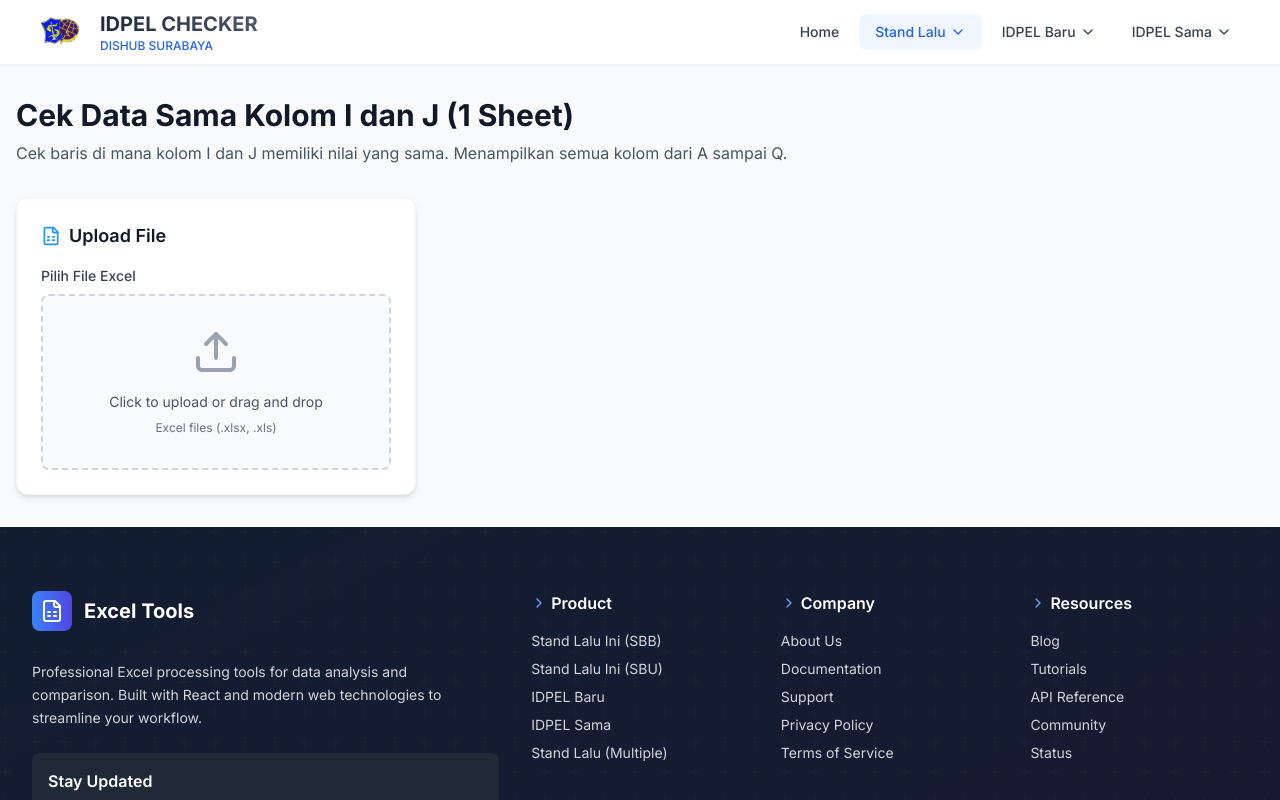
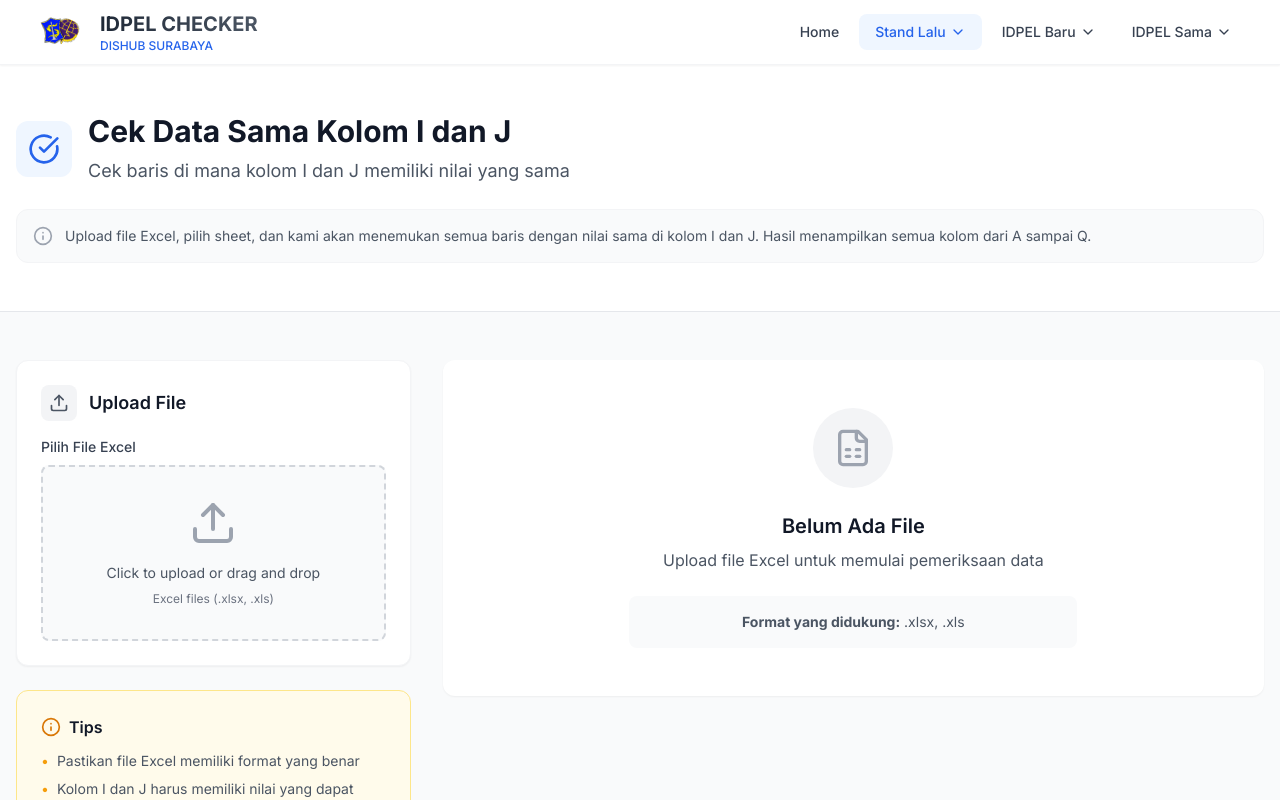
Before and after one commit to Mojoxz/IDPELCEKTERBARU, a React (Vite) app: page /stand-lalu-ini-sbb in a window 1280 px wide. Shown: the top 800 px of the page. Built offline with nearby package versions, Linux system fonts and the light colour scheme.

Commit message:
perubahan untuk PAGE sbb agar lebih baik

```diff
--- a/src/features/standLaluIniSBB/StandLaluIniSBBPage.jsx
+++ b/src/features/standLaluIniSBB/StandLaluIniSBBPage.jsx
@@ -1,5 +1,5 @@
 import { useState } from 'react';
-import { Download, FileSpreadsheet } from 'lucide-react';
+import { Download, FileSpreadsheet, CheckCircle, AlertCircle, Info, Upload, ChevronRight, Sparkles } from 'lucide-react';
 import FileUpload from '../../components/ui/FileUpload';
 import LoadingSpinner from '../../components/ui/LoadingSpinner';
 import Alert from '../../components/ui/Alert';
@@ -90,22 +90,47 @@ const StandLaluIniSBBPage = () => {
   };
 
   return (
-    <div className="max-w-7xl mx-auto px-4 py-8">
-      <div className="mb-8 animate-fade-in">
+    <div className="min-h-screen bg-gray-50">
+      {/* Simplified Header */}
+      <div className="bg-white border-b border-gray-200">
+        <div className="max-w-7xl mx-auto px-4 py-12">
+          <div className="flex items-center mb-6">
+            <div className="bg-blue-50 p-3 rounded-xl mr-4">
+              <CheckCircle className="h-8 w-8 text-blue-600" />
+            </div>
+            <div>
               <h1 className="text-3xl font-bold text-gray-900 mb-2">
-          Cek Data Sama Kolom I dan J (1 Sheet)
+                Cek Data Sama Kolom I dan J
               </h1>
-        <p className="text-gray-600">
-          Cek baris di mana kolom I dan J memiliki nilai yang sama. Menampilkan semua kolom dari A sampai Q.
+              <p className="text-gray-600 text-lg">
+                Cek baris di mana kolom I dan J memiliki nilai yang sama
               </p>
             </div>
+          </div>
 
-      <div className="grid grid-cols-1 lg:grid-cols-3 gap-6">
+          {/* Simple Info Bar */}
+          <div className="bg-gray-50 rounded-xl p-4 border border-gray-100">
+            <div className="flex items-center">
+              <Info className="h-5 w-5 text-gray-400 mr-3" />
+              <p className="text-gray-600 text-sm">
+                Upload file Excel, pilih sheet, dan kami akan menemukan semua baris dengan nilai sama di kolom I dan J.
+                Hasil menampilkan semua kolom dari A sampai Q.
+              </p>
+            </div>
+          </div>
+        </div>
+      </div>
+
+      <div className="max-w-7xl mx-auto px-4 py-12">
+        <div className="grid grid-cols-1 lg:grid-cols-3 gap-8">
           {/* Input Section */}
           <div className="lg:col-span-1 space-y-6">
-          <div className="card animate-slide-up">
-            <h2 className="text-lg font-semibold mb-4 flex items-center">
-              <FileSpreadsheet className="mr-2 h-5 w-5 text-primary-500" />
+            {/* File Upload Card */}
+            <div className="bg-white rounded-xl shadow-sm p-6 border border-gray-100">
+              <h2 className="text-lg font-semibold text-gray-900 mb-4 flex items-center">
+                <div className="bg-gray-100 p-2 rounded-lg mr-3">
+                  <Upload className="h-5 w-5 text-gray-600" />
+                </div>
                 Upload File
               </h2>
               <FileUpload
@@ -115,13 +140,17 @@ const StandLaluIniSBBPage = () => {
               />
             </div>
 
+            {/* Sheet Selection Card */}
             {sheetNames.length > 0 && (
-            <div className="card animate-slide-up">
-              <h3 className="text-sm font-medium mb-2">Pilih Sheet</h3>
+              <div className="bg-white rounded-xl shadow-sm p-6 border border-gray-100 animate-slide-up">
+                <h3 className="text-lg font-semibold text-gray-900 mb-4 flex items-center">
+                  <FileSpreadsheet className="h-5 w-5 text-gray-600 mr-2" />
+                  Pilih Sheet
+                </h3>
                 <select
                   value={selectedSheet}
                   onChange={(e) => setSelectedSheet(e.target.value)}
-                className="input-field"
+                  className="w-full px-4 py-3 border border-gray-200 rounded-lg focus:ring-2 focus:ring-blue-500 focus:border-blue-500 transition-colors"
                 >
                   <option value="">-- Pilih Sheet --</option>
                   {sheetNames.map(name => (
@@ -132,30 +161,69 @@ const StandLaluIniSBBPage = () => {
                 <button
                   onClick={handleProcess}
                   disabled={!selectedSheet || loading}
-                className="btn btn-primary w-full mt-4"
+                  className="w-full mt-4 bg-blue-600 text-white font-medium py-3 px-4 rounded-lg hover:bg-blue-700 transition-colors flex items-center justify-center disabled:opacity-50 disabled:cursor-not-allowed"
                 >
+                  {loading ? (
+                    <LoadingSpinner text="Memproses..." />
+                  ) : (
+                    <>
                       Periksa Sheet
+                      <ChevronRight className="ml-2 h-5 w-5" />
+                    </>
+                  )}
                 </button>
               </div>
             )}
 
+            {/* Download Card */}
             {processedData && (
-            <div className="card animate-slide-up bg-primary-50 border-primary-200">
+              <div className="bg-green-50 rounded-xl p-6 border border-green-200 animate-slide-up">
+                <div className="flex items-center mb-4">
+                  <div className="bg-green-100 p-2 rounded-lg mr-3">
+                    <CheckCircle className="h-5 w-5 text-green-600" />
+                  </div>
+                  <h3 className="text-lg font-semibold text-gray-900">Hasil Ditemukan</h3>
+                </div>
+                <p className="text-gray-600 mb-4">
+                  {processedData.length} baris dengan nilai sama di kolom I dan J
+                </p>
                 <button
                   onClick={handleDownload}
-                className="btn btn-success w-full flex items-center justify-center"
+                  className="w-full bg-green-600 text-white font-medium py-3 px-4 rounded-lg hover:bg-green-700 transition-colors flex items-center justify-center"
                 >
-                <Download className="mr-2 h-4 w-4" />
+                  <Download className="mr-2 h-5 w-5" />
                   Simpan Hasil ke Excel
                 </button>
               </div>
             )}
+
+            {/* Tips Card */}
+            <div className="bg-amber-50 rounded-xl p-6 border border-amber-200">
+              <div className="flex items-center mb-3">
+                <Info className="h-5 w-5 text-amber-600 mr-2" />
+                <h3 className="font-semibold text-gray-900">Tips</h3>
+              </div>
+              <ul className="text-sm text-gray-600 space-y-2">
+                <li className="flex items-start">
+                  <span className="text-amber-500 mr-2">•</span>
+                  Pastikan file Excel memiliki format yang benar
+                </li>
+                <li className="flex items-start">
+                  <span className="text-amber-500 mr-2">•</span>
+                  Kolom I dan J harus memiliki nilai yang dapat dibandingkan
+                </li>
+                <li className="flex items-start">
+                  <span className="text-amber-500 mr-2">•</span>
+                  Hasil akan menampilkan semua kolom dari A sampai Q
+                </li>
+              </ul>
+            </div>
           </div>
 
           {/* Results Section */}
           <div className="lg:col-span-2">
             {alert && (
-            <div className="mb-4 animate-fade-in">
+              <div className="mb-6 animate-fade-in">
                 <Alert
                   type={alert.type}
                   title={alert.title}
@@ -165,20 +233,41 @@ const StandLaluIniSBBPage = () => {
               </div>
             )}
 
-          {loading && <LoadingSpinner text="Memproses file..." />}
+            {loading && (
+              <div className="bg-white rounded-xl shadow-sm p-12 flex flex-col items-center justify-center">
+                <LoadingSpinner text="Memproses file..." />
+              </div>
+            )}
 
             {processedData && (
-            <div className="card animate-slide-up">
-              <h3 className="text-lg font-semibold mb-4">
-                Hasil ({processedData.length} baris)
+              <div className="bg-white rounded-xl shadow-sm overflow-hidden animate-slide-up">
+                <div className="bg-gray-50 border-b border-gray-200 p-6">
+                  <h3 className="text-lg font-semibold text-gray-900 flex items-center">
+                    <CheckCircle className="h-5 w-5 text-green-600 mr-2" />
+                    Hasil Pemeriksaan
                   </h3>
+                  <p className="text-gray-600 mt-1">
+                    {processedData.length} baris dengan nilai sama di kolom I dan J
+                  </p>
+                </div>
+
+                <div className="p-6">
                   <div className="overflow-x-auto">
-                <table className="min-w-full text-sm">
-                  <tbody>
-                    {processedData.map((row, idx) => (
-                      <tr key={idx} className="border-b hover:bg-gray-50">
+                    <table className="min-w-full divide-y divide-gray-200">
+                      <thead className="bg-gray-50">
+                        <tr>
+                          {['A', 'B', 'C', 'D', 'E', 'F', 'G', 'H', 'I', 'J', 'K', 'L', 'M', 'N', 'O', 'P', 'Q'].map(col => (
+                            <th key={col} className="px-4 py-3 text-left text-xs font-medium text-gray-500 uppercase tracking-wider">
+                              Kolom {col}
+                            </th>
+                          ))}
+                        </tr>
+                      </thead>
+                      <tbody className="bg-white divide-y divide-gray-200">
+                        {processedData.slice(0, 100).map((row, idx) => (
+                          <tr key={idx} className="hover:bg-gray-50 transition-colors">
                             {row.map((cell, cellIdx) => (
-                          <td key={cellIdx} className="px-3 py-2 whitespace-nowrap">
+                              <td key={cellIdx} className="px-4 py-3 whitespace-nowrap text-sm text-gray-900">
                                 {cell || '-'}
                               </td>
                             ))}
@@ -187,8 +276,38 @@ const StandLaluIniSBBPage = () => {
                       </tbody>
                     </table>
                   </div>
+
+                  {processedData.length > 100 && (
+                    <div className="mt-4 p-4 bg-blue-50 rounded-lg">
+                      <p className="text-sm text-blue-700">
+                        Menampilkan 100 dari {processedData.length} baris.
+                        Unduh file Excel untuk melihat semua hasil.
+                      </p>
                     </div>
                   )}
+                </div>
+              </div>
+            )}
+
+            {!file && !loading && (
+              <div className="bg-white rounded-xl shadow-sm p-12 text-center">
+                <div className="bg-gray-100 p-4 rounded-full w-20 h-20 mx-auto mb-6 flex items-center justify-center">
+                  <FileSpreadsheet className="h-10 w-10 text-gray-400" />
+                </div>
+                <h3 className="text-xl font-semibold text-gray-900 mb-2">
+                  Belum Ada File
+                </h3>
+                <p className="text-gray-600 mb-6">
+                  Upload file Excel untuk memulai pemeriksaan data
+                </p>
+                <div className="bg-gray-50 rounded-lg p-4 max-w-md mx-auto">
+                  <p className="text-sm text-gray-600">
+                    <strong>Format yang didukung:</strong> .xlsx, .xls
+                  </p>
+                </div>
+              </div>
+            )}
+          </div>
         </div>
       </div>
     </div>
```
Lines whose indentation alone changed are shown as unchanged.
